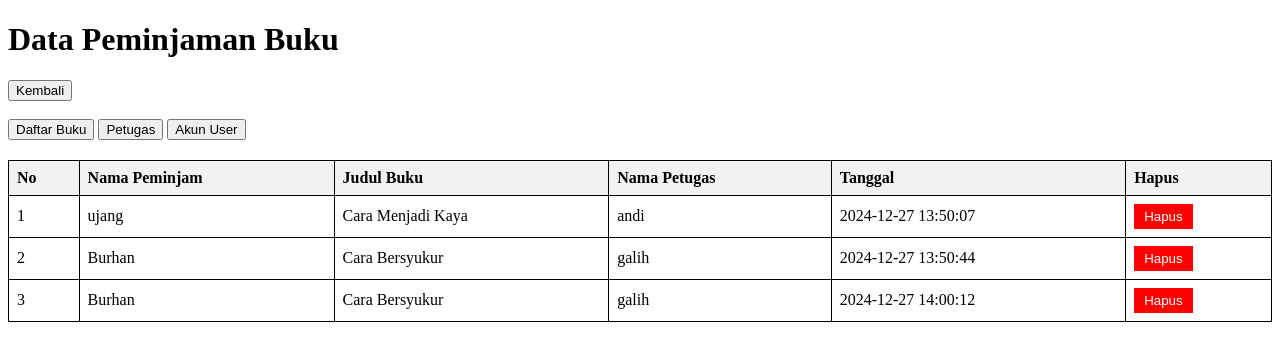
After one commit to taufikyogapratama/PBOP_Tugas_Besar, a Flask app: page /admin_peminjaman in a window 1280 px wide. The commit adds this page. Shown: the top 361 px of the page. Run offline with Flask 3, Linux system fonts and the light colour scheme; data comes from the database, SQL or seed files in the repository; both versions use the stored data as it was after the commit; some libraries are stand-ins or nearby versions.

Commit message:
feat: add CRUD feature to loan list, user list, book list, and worker list pages

```diff
--- a/app.py
+++ b/app.py
@@ -39,7 +39,7 @@ def login():
 
         if petugas:
             cur.close()
-            return redirect(url_for("halaman_admin"))  # Jika ditemukan di tabel `petugas`
+            return redirect(url_for("admin_peminjaman"))  # Jika ditemukan di tabel `petugas`
 
         cur.close()
         return redirect(url_for("register"))  # Jika tidak ditemukan di kedua tabel
@@ -63,9 +63,98 @@ def register_user():
         cur.close()
         return redirect(url_for("login"))
 
-@app.route("/halaman_admin")
-def halaman_admin():
-    return render_template("admin.html")
+@app.route("/admin_peminjaman")
+def admin_peminjaman():
+    cur = mysql.connection.cursor()
+
+    # Query untuk mendapatkan data yang diminta
+    cur.execute("""
+        SELECT peminjaman.id_peminjaman,
+               peminjam.nama_peminjam,
+               buku.judul_buku,
+               petugas.nama_petugas,
+               peminjaman.tanggal
+        FROM peminjaman
+        JOIN peminjam ON peminjaman.id_peminjam = peminjam.id_peminjam
+        JOIN buku ON peminjaman.id_buku = buku.id_buku
+        JOIN petugas ON peminjaman.id_petugas = petugas.id_petugas
+    """)
+    data_peminjaman = cur.fetchall()  # Mengambil semua hasil query
+    cur.close()
+
+    # Pass data ke template
+    return render_template("admin_df_peminjaman.html", data_peminjaman=data_peminjaman)
+
+@app.route("/hapus_peminjaman/<int:id_peminjaman>", methods=["POST"])
+def hapus_peminjaman(id_peminjaman):
+    cur = mysql.connection.cursor()
+
+    # Hapus data berdasarkan id_peminjaman
+    cur.execute("DELETE FROM peminjaman WHERE id_peminjaman = %s", (id_peminjaman,))
+    mysql.connection.commit()
+    cur.close()
+
+    # flash("Data peminjaman berhasil dihapus!", "success")
+    return redirect(url_for("admin_peminjaman"))
+
+@app.route("/daftar_buku")
+def daftar_buku():
+    cur = mysql.connection.cursor()
+
+    # Ambil id_buku, judul_buku, dan genre dari tabel buku
+    cur.execute("SELECT id_buku, judul_buku, genre FROM buku")
+    buku_list = cur.fetchall()  # Mengambil semua hasil query
+    cur.close()
+
+    # Pass data buku ke template
+    return render_template("daftar_buku.html", buku_list=buku_list)
+
+@app.route("/edit_buku/<int:id_buku>", methods=["GET", "POST"])
+def edit_buku(id_buku):
+    cur = mysql.connection.cursor()
+
+    if request.method == "POST":
+        judul_buku = request.form['judul_buku']
+        genre = request.form['genre']
+
+        # Update data buku di database
+        cur.execute("UPDATE buku SET judul_buku = %s, genre = %s WHERE id_buku = %s",
+                    (judul_buku, genre, id_buku))
+        mysql.connection.commit()
+        cur.close()
+        return redirect(url_for("daftar_buku"))
+
+    # Ambil data buku untuk diisi di form
+    cur.execute("SELECT * FROM buku WHERE id_buku = %s", (id_buku,))
+    buku = cur.fetchone()
+    cur.close()
+    return render_template("edit_buku.html", buku=buku)
+
+@app.route("/hapus_buku/<int:id_buku>", methods=["POST"])
+def hapus_buku(id_buku):
+    cur = mysql.connection.cursor()
+
+    # Hapus buku dari database
+    cur.execute("DELETE FROM buku WHERE id_buku = %s", (id_buku,))
+    mysql.connection.commit()
+    cur.close()
+    return redirect(url_for("daftar_buku"))
+
+@app.route("/tambah_buku", methods=["GET", "POST"])
+def tambah_buku():
+    if request.method == "POST":
+        judul_buku = request.form['judul_buku']
+        genre = request.form['genre']
+
+        # Insert data buku ke database
+        cur = mysql.connection.cursor()
+        cur.execute("INSERT INTO buku (judul_buku, genre) VALUES (%s, %s)", (judul_buku, genre))
+        mysql.connection.commit()
+        cur.close()
+        return redirect(url_for("daftar_buku"))
+
+    return render_template("tambah_buku.html")
+
 
 @app.route("/pinjam_buku", methods=["GET", "POST"])
 def pinjam_buku():
@@ -114,5 +203,46 @@ def pinjam_buku():
 def berhasil():
     return render_template("selesai.html")
 
+@app.route("/petugas")
+def petugas():
+    cur = mysql.connection.cursor()
+
+    # Query untuk mengambil semua data petugas
+    cur.execute("SELECT id_petugas, nama_petugas, password FROM petugas")
+    petugas_list = cur.fetchall()  # Mengambil semua hasil query
+    cur.close()
+
+    # Pass data petugas ke template
+    return render_template("petugas.html", petugas_list=petugas_list)
+
+@app.route("/tambah_petugas", methods=["GET", "POST"])
+def tambah_petugas():
+    if request.method == "POST":
+        nama_petugas = request.form['nama_petugas']
+        password = request.form['password']
+
+        cur = mysql.connection.cursor()
+        cur.execute("INSERT INTO petugas (nama_petugas, password) VALUES (%s, %s)",
+                    (nama_petugas, password))
+        mysql.connection.commit()
+        cur.close()
+
+        return redirect(url_for("petugas"))  # Redirect kembali ke halaman petugas
+
+    return render_template("tambah_petugas.html")
+
+@app.route("/daftar_akun_user")
+def daftar_akun_user():
+    # Ambil data dari tabel peminjam
+    cur = mysql.connection.cursor()
+    cur.execute("SELECT id_peminjam, nama_peminjam, password FROM peminjam")
+    peminjam_list = cur.fetchall()
+    cur.close()
+
+    # Pass data peminjam ke template
+    return render_template("peminjam.html", peminjam_list=peminjam_list)
+
+
+
 if __name__ == "__main__":
     app.run(debug=True)
--- /dev/null
+++ b/templates/admin_df_peminjaman.html
@@ -0,0 +1,48 @@
+{% extends 'base.html' %}
+
+{% block content %}
+<header>
+    <h1>Data Peminjaman Buku</h1>
+    <button onclick="window.location.href='/'">Kembali</button>
+    <br><br>
+    <button onclick="window.location.href='/daftar_buku'">Daftar Buku</button>
+    <button onclick="window.location.href='/petugas'">Petugas</button>
+    <button onclick="window.location.href='/daftar_akun_user'">Akun User</button>
+</header>
+<main>
+    <table style="border-collapse: collapse; width: 100%; margin: 20px 0; border: 1px solid black;">
+        <thead>
+            <tr>
+                <th style="border: 1px solid black; text-align: left; padding: 8px; background-color: #f2f2f2;">No</th>
+                <th style="border: 1px solid black; text-align: left; padding: 8px; background-color: #f2f2f2;">Nama Peminjam</th>
+                <th style="border: 1px solid black; text-align: left; padding: 8px; background-color: #f2f2f2;">Judul Buku</th>
+                <th style="border: 1px solid black; text-align: left; padding: 8px; background-color: #f2f2f2;">Nama Petugas</th>
+                <th style="border: 1px solid black; text-align: left; padding: 8px; background-color: #f2f2f2;">Tanggal</th>
+                <th style="border: 1px solid black; text-align: left; padding: 8px; background-color: #f2f2f2;">Hapus</th>
+            </tr>
+        </thead>
+        <tbody>
+            {% for peminjaman in data_peminjaman %}
+                <tr>
+                    <td style="border: 1px solid black; text-align: left; padding: 8px;">{{ loop.index }}</td>
+                    <td style="border: 1px solid black; text-align: left; padding: 8px;">{{ peminjaman[1] }}</td>
+                    <td style="border: 1px solid black; text-align: left; padding: 8px;">{{ peminjaman[2] }}</td>
+                    <td style="border: 1px solid black; text-align: left; padding: 8px;">{{ peminjaman[3] }}</td>
+                    <td style="border: 1px solid black; text-align: left; padding: 8px;">{{ peminjaman[4] }}</td>
+                    <td style="border: 1px solid black; text-align: left; padding: 8px;">
+                        <form action="{{ url_for('hapus_peminjaman', id_peminjaman=peminjaman[0]) }}" method="POST" style="display:inline;" onsubmit="return confirmHapus();">
+                            <button type="submit" style="background-color: red; color: white; border: none; padding: 5px 10px; cursor: pointer;">Hapus</button>
+                        </form>
+                    </td>
+                </tr>
+            {% endfor %}
+        </tbody>
+    </table>
+</main>
+
+<script>
+    function confirmHapus() {
+        return confirm("Apakah Anda yakin ingin menghapus data ini?");
+    }
+</script>
+{% endblock %}
```
Also changed, not shown: perpustakaan.sql (+13 -12 lines), templates/admin.html (deleted, +0 -16 lines), templates/buku.html (deleted, +0 -11 lines), templates/daftar_buku.html (added, +45 -0 lines), templates/edit_buku.html (added, +15 -0 lines), templates/peminjam.html (+32 -11 lines), templates/peminjaman.html (deleted, +0 -11 lines), templates/petugas.html (+34 -11 lines), templates/tambah_buku.html (added, +15 -0 lines), templates/tambah_petugas.html (added, +19 -0 lines), templates/user.html (deleted, +0 -21 lines).
